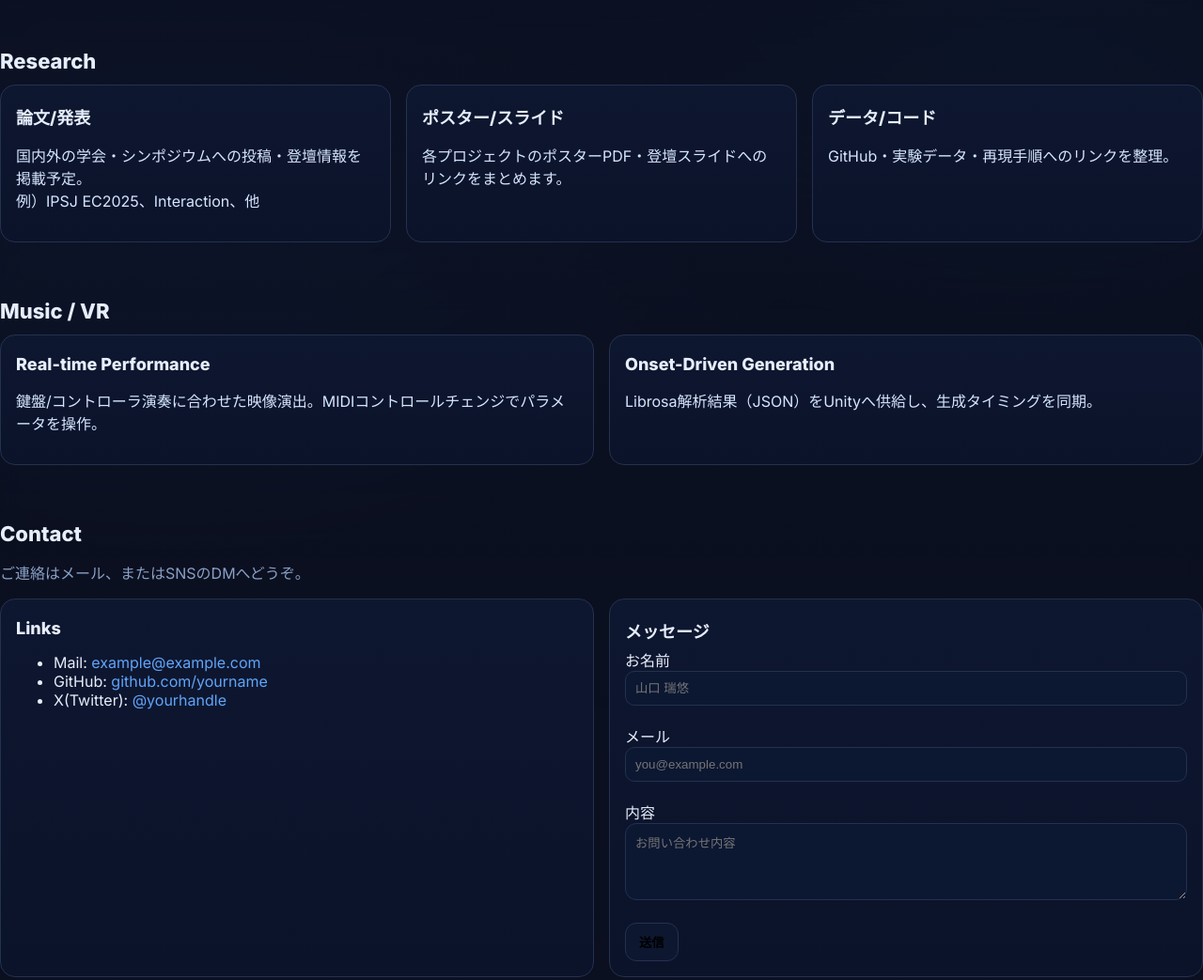
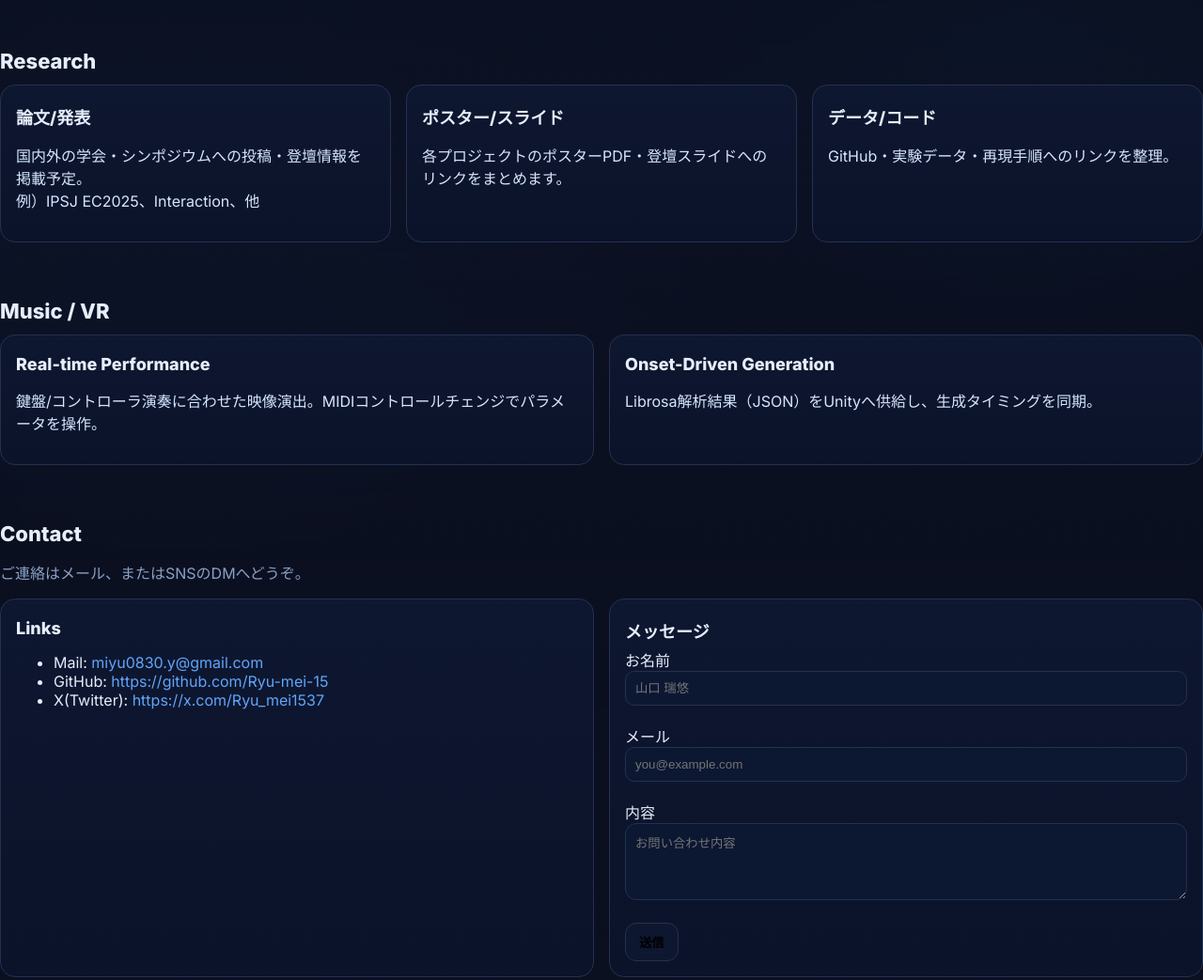
Before and after one commit to Ryu-mei-15/HOMEPAGE, a plain HTML site: page index.html in a window 1280 px wide. Shown: the top 1043 px of the page at 94% size. Drawn offline with Linux system fonts and the light colour scheme.

Commit message:
連絡先記載

```diff
--- a/index.html
+++ b/index.html
@@ -135,9 +135,9 @@ footer{ margin: 40px 0 24px; color:#9ab0d6; font-size:13px; display:flex; justif
 <article class="card span-6">
 <h3>Links</h3>
 <ul>
-<li>Mail: <a href="mailto:example@example.com">example@example.com</a></li>
-<li>GitHub: <a href="#" rel="me">github.com/yourname</a></li>
-<li>X(Twitter): <a href="#" rel="me">@yourhandle</a></li>
+<li>Mail: <a href="mailto:miyu0830.y@gmail.com">miyu0830.y@gmail.com</a></li>
+<li>GitHub: <a href="#" rel="me">https://github.com/Ryu-mei-15</a></li>
+<li>X(Twitter): <a href="#" rel="me">https://x.com/Ryu_mei1537</a></li>
 </ul>
 </article>
 <article class="card span-6">
```
